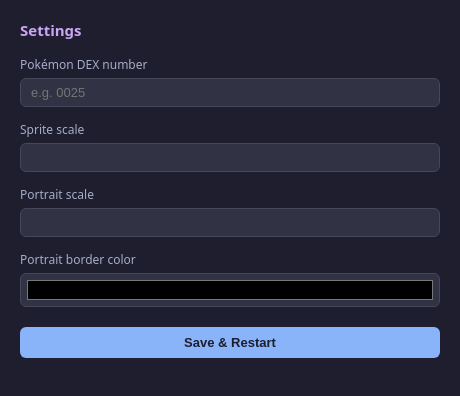
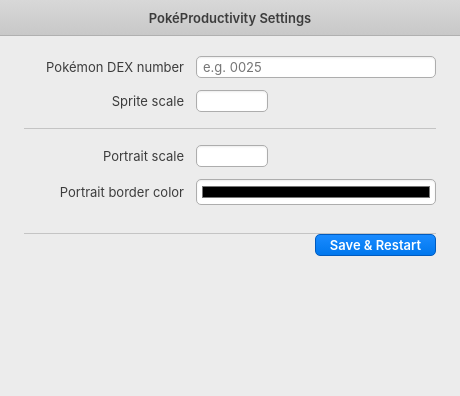
Before and after one commit to bella-le/pokeproductivity, an Electron app: page src/settings.html in a window 460 px wide. Drawn offline with Linux system fonts and the light colour scheme; no server answers.

Commit message:
Settings and dizzy

```diff
--- a/main.js
+++ b/main.js
@@ -169,8 +169,8 @@ let settingsWin = null
 function openSettingsWindow() {
   if (settingsWin && !settingsWin.isDestroyed()) { settingsWin.focus(); return }
   settingsWin = new BrowserWindow({
-    width: 300,
-    height: 290,
+    width: 460,
+    height: 360,
     title: 'Settings',
     resizable: false,
     alwaysOnTop: true,
--- a/settings.json
+++ b/settings.json
@@ -1,5 +1,5 @@
 {
-  "DEX": "0700",
+  "DEX": "0025",
   "SCALE": 2,
   "PORTRAIT_SCALE": 1.5,
   "PORTRAIT_BORDER_COLOR": "#f09999"
--- a/src/config.js
+++ b/src/config.js
@@ -31,7 +31,7 @@ export const WALK_SPEED      = 1.2
 export const IDLE_CHANCE     = 0.003
 export const Y_PAD           = 6
 
-export const PORTRAIT_NAMES      = ['Normal', 'Happy', 'Sad', 'Angry', 'Worried', 'Inspired', 'Determined']
+export const PORTRAIT_NAMES      = ['Normal', 'Happy', 'Sad', 'Angry', 'Worried', 'Inspired', 'Determined', 'Dizzy']
 export const PORTRAIT_SIZE       = 40    // PMDCollab source size (always 40×40 px)
 export const PORTRAIT_BORDER     = 3     // Border width in screen pixels
 export const PORTRAIT_RADIUS     = 8     // Rounded corner radius in screen pixels
--- a/src/pet.js
+++ b/src/pet.js
@@ -76,6 +76,7 @@ canvas.addEventListener('mousedown', (e) => {
   dragStartX = e.screenX
   dragStartY = e.screenY
   startAnim('Hurt')
+  setPortrait('Dizzy', true)
 })
 
 window.addEventListener('mousemove', (e) => {
--- a/src/settings.html
+++ b/src/settings.html
@@ -9,101 +9,159 @@
     *, *::before, *::after { box-sizing: border-box; margin: 0; padding: 0; }
 
     body {
-      font-family: system-ui, -apple-system, sans-serif;
+      font-family: -apple-system, BlinkMacSystemFont, "Helvetica Neue", sans-serif;
       font-size: 13px;
-      background: #1e1e2e;
-      color: #cdd6f4;
-      padding: 20px;
+      background: #ececec;
+      color: #1d1d1f;
       user-select: none;
     }
 
-    h2 {
-      font-size: 15px;
+    /* Title bar */
+    .titlebar {
+      background: linear-gradient(to bottom, #d8d8d8, #c8c8c8);
+      border-bottom: 1px solid #b0b0b0;
+      padding: 10px 16px 9px;
+      text-align: center;
+      font-size: 13px;
       font-weight: 600;
-      margin-bottom: 16px;
-      color: #cba6f7;
+      color: #3c3c3c;
+      -webkit-app-region: drag;
     }
 
-    .field {
-      display: flex;
-      flex-direction: column;
-      gap: 5px;
-      margin-bottom: 14px;
+    /* Content area */
+    .content {
+      padding: 20px 24px 16px;
     }
 
-    label {
-      color: #a6adc8;
-      font-size: 12px;
+    /* Two-column rows */
+    .row {
+      display: flex;
+      align-items: center;
+      margin-bottom: 12px;
+      gap: 12px;
     }
 
-    input[type="text"],
-    input[type="number"] {
-      width: 100%;
-      padding: 6px 10px;
-      border-radius: 6px;
-      border: 1px solid #45475a;
-      background: #313244;
-      color: #cdd6f4;
+    .row label {
+      flex: 0 0 160px;
+      text-align: right;
+      color: #3c3c3c;
       font-size: 13px;
-      outline: none;
     }
 
-    input[type="text"]:focus,
-    input[type="number"]:focus {
-      border-color: #89b4fa;
+    .row input {
+      flex: 1;
+      height: 22px;
+      padding: 2px 6px;
+      border-radius: 5px;
+      border: 1px solid #adadad;
+      background: #fff;
+      color: #1d1d1f;
+      font-size: 13px;
+      font-family: inherit;
+      outline: none;
+      box-shadow: inset 0 1px 2px rgba(0,0,0,.08);
     }
 
-    input[type="color"] {
-      width: 100%;
-      height: 34px;
-      padding: 2px 4px;
-      border-radius: 6px;
-      border: 1px solid #45475a;
-      background: #313244;
+    .row input:focus {
+      border-color: #0077ed;
+      box-shadow: inset 0 1px 2px rgba(0,0,0,.08), 0 0 0 3px rgba(0,119,237,.25);
+    }
+
+    .row input[type="color"] {
+      height: 26px;
+      padding: 2px 3px;
       cursor: pointer;
+      border-radius: 5px;
+    }
+
+    .row input[type="number"] {
+      width: 72px;
+      flex: 0 0 72px;
+    }
+
+    /* Separator */
+    .sep {
+      border: none;
+      border-top: 1px solid #c4c4c4;
+      margin: 16px 0;
+    }
+
+    /* Footer */
+    .footer {
+      display: flex;
+      justify-content: flex-end;
+      padding: 0 24px 16px;
+      gap: 8px;
     }
 
     button {
-      margin-top: 6px;
-      width: 100%;
-      padding: 8px;
-      border-radius: 6px;
-      border: none;
-      background: #89b4fa;
-      color: #1e1e2e;
-      font-weight: 600;
+      height: 22px;
+      padding: 0 14px;
+      border-radius: 5px;
       font-size: 13px;
+      font-family: inherit;
       cursor: pointer;
-      transition: background 0.15s;
+      border: 1px solid;
     }
 
-    button:hover { background: #b4befe; }
+    button.secondary {
+      background: linear-gradient(to bottom, #f5f5f5, #e8e8e8);
+      border-color: #adadad;
+      color: #1d1d1f;
+    }
+
+    button.secondary:hover {
+      background: linear-gradient(to bottom, #fff, #f0f0f0);
+    }
+
+    button.primary {
+      background: linear-gradient(to bottom, #1a8bff, #0077ed);
+      border-color: #005bbf;
+      color: #fff;
+      font-weight: 600;
+    }
+
+    button.primary:hover {
+      background: linear-gradient(to bottom, #2d98ff, #0080ff);
+    }
+
+    button.primary:active {
+      background: linear-gradient(to bottom, #0060cc, #0070d8);
+    }
   </style>
 </head>
 <body>
-  <h2>Settings</h2>
+  <div class="titlebar">PokéProductivity Settings</div>
 
-  <div class="field">
+  <div class="content">
+    <div class="row">
       <label for="dex">Pokémon DEX number</label>
       <input id="dex" type="text" placeholder="e.g. 0025" />
     </div>
 
-  <div class="field">
+    <div class="row">
       <label for="scale">Sprite scale</label>
       <input id="scale" type="number" min="1" max="6" step="0.5" />
     </div>
 
-  <div class="field">
+    <hr class="sep" />
+
+    <div class="row">
       <label for="portraitScale">Portrait scale</label>
       <input id="portraitScale" type="number" min="0.5" max="4" step="0.5" />
     </div>
 
-  <div class="field">
+    <div class="row">
       <label for="borderColor">Portrait border color</label>
       <input id="borderColor" type="color" />
     </div>
+  </div>
 
-  <button id="save">Save &amp; Restart</button>
+  <hr class="sep" style="margin: 0 24px;" />
+
+  <div class="footer">
+    <button class="primary" id="save">Save &amp; Restart</button>
+  </div>
 
   <script type="module" src="settings.js"></script>
 </body>
```
Lines whose indentation alone changed are shown as unchanged.
